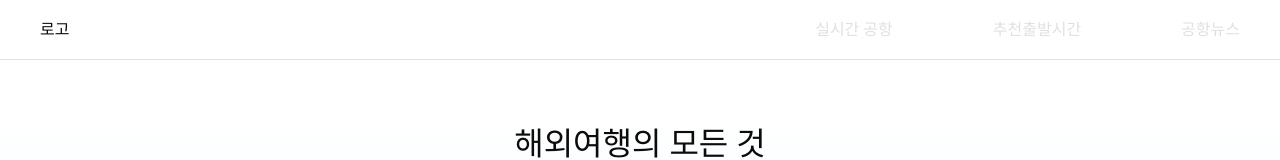
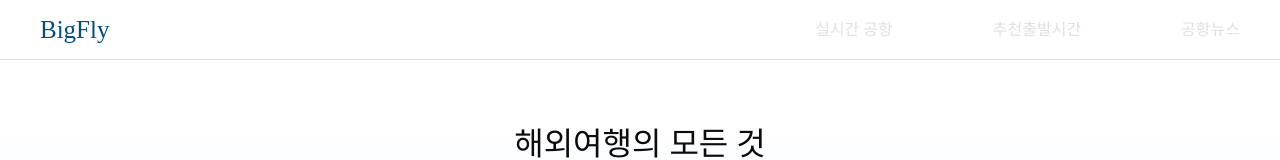
Before and after one commit to Heesu01/BigFly, a React (Vite) app: page /main in a window 1280 px wide. Shown: the top 160 px of the page. Built offline with nearby package versions, Linux system fonts and the light colour scheme.

Commit message:
feat: 로고 추가

```diff
--- a/src/components/Header.tsx
+++ b/src/components/Header.tsx
@@ -8,7 +8,7 @@ const Header = () => {
 
   return (
     <Container>
-      <Logo onClick={() => navigate("/")}>로고</Logo>
+      <Logo onClick={() => navigate("/")}>BigFly</Logo>
       <Menu>
         <MenuItem to="/realtime" $active={location.pathname === "/realtime"}>
           실시간 공항
@@ -39,6 +39,7 @@ const Container = styled.div`
 
 const Logo = styled.div`
   cursor: pointer;
+  ${(props) => props.theme.fonts.logo};
 `;
 
 const Menu = styled.div`
--- a/src/styles/Theme.tsx
+++ b/src/styles/Theme.tsx
@@ -3,8 +3,9 @@ import { DefaultTheme, css } from "styled-components";
 export const Theme: DefaultTheme = {
   fonts: {
     logo: css`
-      font-family: "";
-      font-size: 30px;
+      font-family: "ghanachoco";
+      font-size: 25px;
+      color: #00517d;
     `,
     default: css`
       font-family: "";
--- a/src/styles/font.css
+++ b/src/styles/font.css
@@ -0,0 +1,16 @@
+@font-face {
+  font-family: "Pretendard-Regular";
+  src: url("https://fastly.jsdelivr.net/gh/Project-Noonnu/noonfonts_2107@1.1/Pretendard-Regular.woff")
+    format("woff");
+  font-weight: 400;
+  font-style: normal;
+}
+@import url("https://cdn.jsdelivr.net/gh/orioncactus/pretendard@v1.3.9/dist/web/static/pretendard-dynamic-subset.min.css");
+
+@font-face {
+  font-family: "ghanachoco";
+  src: url("https://fastly.jsdelivr.net/gh/projectnoonnu/noonfonts_20-04@1.0/ghanachoco.woff")
+    format("woff");
+  font-weight: normal;
+  font-style: normal;
+}
```
